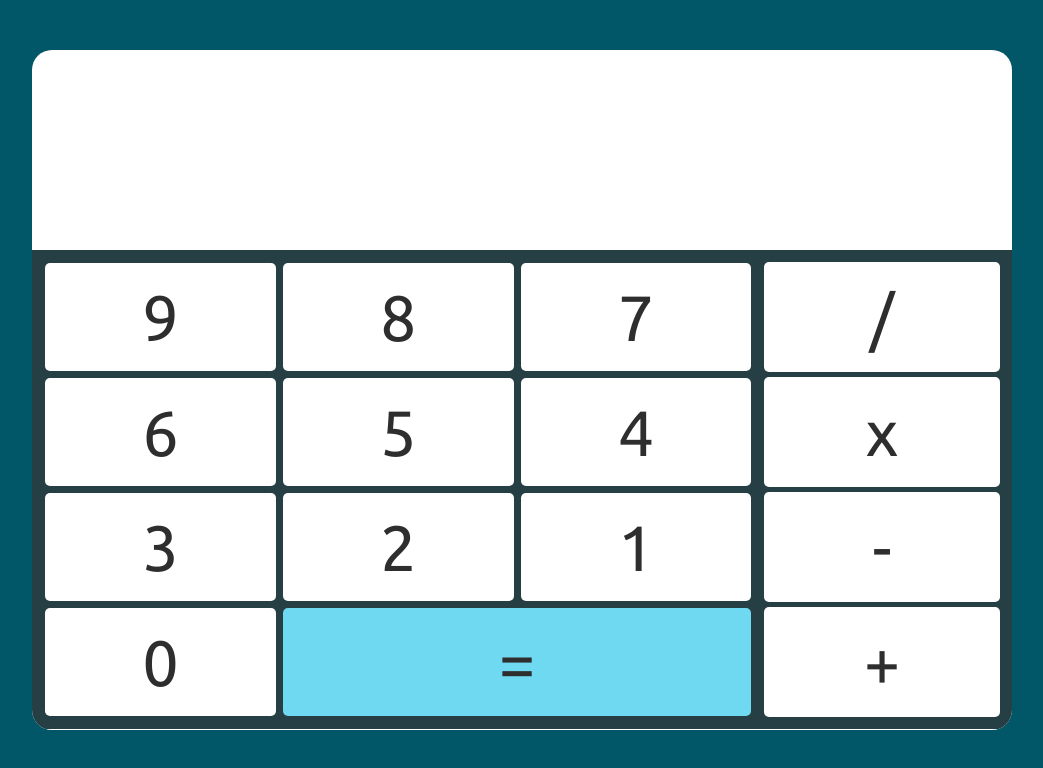
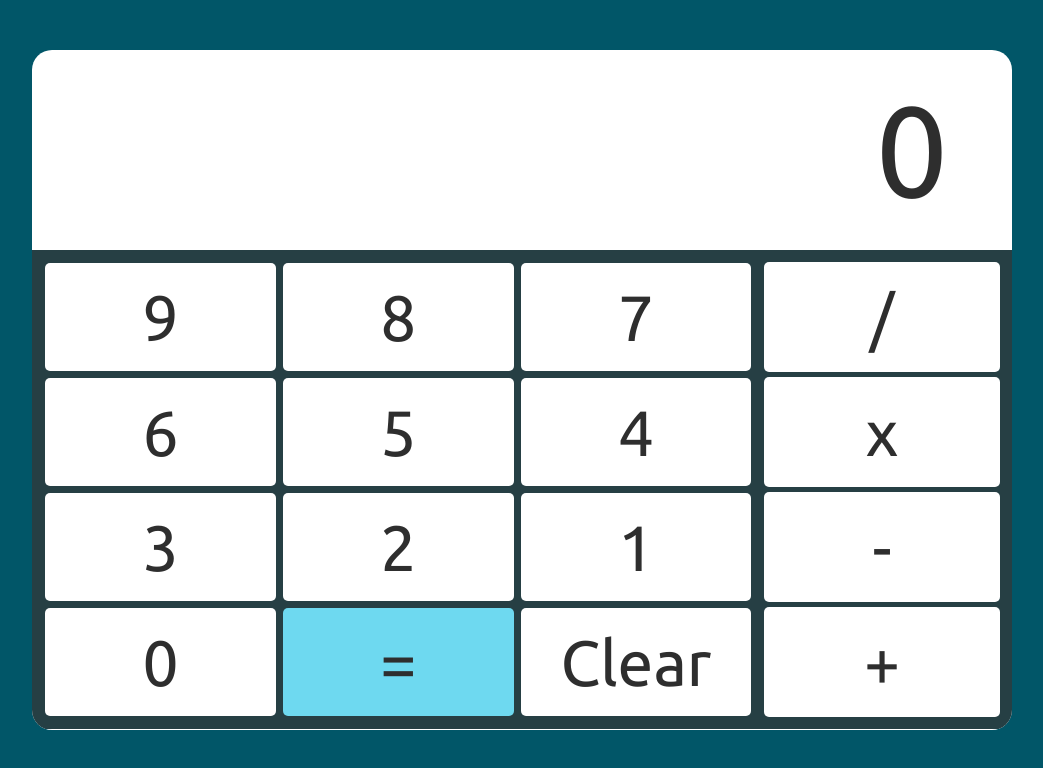
Before and after one commit to Wojciech-Golewski/ng-calculator, an Angular app: page /calculator in a window 1280 px wide. Shown: the top 768 px of the page, without its empty margins (118-1161 px from the left). Built offline with nearby package versions, Linux system fonts and the light colour scheme.

Commit message:
clearAll button with funcionality added, and small code cleanup

```diff
--- a/src/app/calculator/components/calculator-frame/calculator-frame.component.html
+++ b/src/app/calculator/components/calculator-frame/calculator-frame.component.html
@@ -20,6 +20,12 @@
                 >
                     =
                 </div>
+                <div
+                    class="clear-container flex-center item-container"
+                    (click)="clearAll()"
+                >
+                    Clear
+                </div>
             </div>
             <div class="functions-container">
                 <div
--- a/src/app/calculator/components/calculator-frame/calculator-frame.component.scss
+++ b/src/app/calculator/components/calculator-frame/calculator-frame.component.scss
@@ -27,8 +27,13 @@
             width: 75%;
 
             .equals-container {
-                width: 65%;
+                width: 32%;
                 background-color: $light-blue;
+            }
+
+            .clear-container {
+                width: 32%;
+
             }
         }
 
--- a/src/app/calculator/components/calculator-frame/calculator-frame.component.ts
+++ b/src/app/calculator/components/calculator-frame/calculator-frame.component.ts
@@ -25,6 +25,7 @@ export class CalculatorFrameComponent implements OnInit {
   ) { }
 
   ngOnInit() {
+    this.displayCurrentInputsOrComputation();
   }
 
   takeNumber(number: number) {
@@ -48,22 +49,27 @@ export class CalculatorFrameComponent implements OnInit {
     this.secondInput = this.mergeFullInput(this.inputTwo);
     this.result = this.calculatorService.computateInputs(+this.firstInput, +this.secondInput, this.operator);
 
-    this.clearInputs();
+    this.clearAll();
     this.takeNumber(this.result);
   }
 
-  private displayCurrentInputsOrComputation(inputToDisplay: any) {
-    this.shownInput = `${inputToDisplay}`;
+  clearAll() {
+    this.inputOne = [];
+    this.inputTwo = [];
+    this.operatorAdded = false;
+    this.displayCurrentInputsOrComputation();
+  }
+
+  private displayCurrentInputsOrComputation(inputToDisplay?: any) {
+    if (inputToDisplay) {
+      this.shownInput = `${inputToDisplay}`;
+    } else {
+      this.shownInput = `0`;
+    }
   }
 
   private mergeFullInput(input: any[]) {
     return +input.join('');
   }
 
-  private clearInputs() {
-    this.inputOne = [];
-    this.inputTwo = [];
-    this.operatorAdded = false;
-  }
-
 }
```
